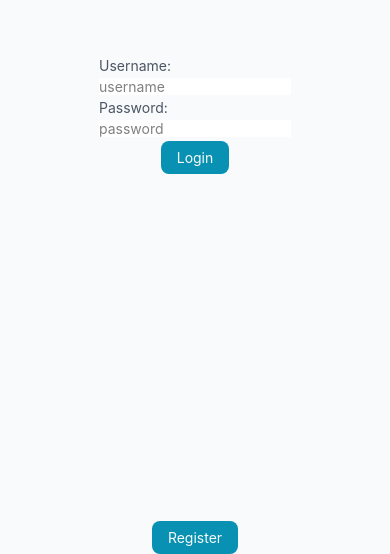
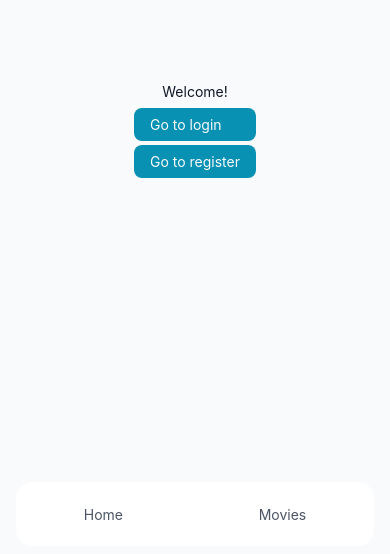
Before and after one commit to elinasamuelsson/Video-Game-Movie-Ratings-App, a React Native app in the folder react-native-app/: screen / in a window 390 px wide. Shown: the part 290-844 px from the top of the page. Built offline with nearby package versions, Linux system fonts and the light colour scheme; no server answers.

Commit message:
Minor layout changes, changing screen viewing permissions

```diff
--- a/react-native-app/App.tsx
+++ b/react-native-app/App.tsx
@@ -29,7 +29,6 @@ const RootStack = createNativeStackNavigator<RootStackParamList>({
 	},
 	screens: {
 		Home: {
-			if: userIsSignedIn,
 			screen: HomeScreen,
 		},
 		Login: {
@@ -47,6 +46,7 @@ const RootStack = createNativeStackNavigator<RootStackParamList>({
 			screen: MoviesScreen,
 		},
 		Movie: {
+			if: userIsSignedIn,
 			screen: MovieScreen,
 		},
 	},
@@ -56,14 +56,13 @@ const Navigation = createStaticNavigation(RootStack);
 
 function Root() {
 	const {isLoading} = useAuth();
-	const isSignedIn = userIsSignedIn();
 
 	if (isLoading) return null;
 
 	return (
 		<>
 			<Navigation ref={navigationRef} />
-			{isSignedIn && <Navbar />}
+			<Navbar />
 		</>
 	);
 }
--- a/react-native-app/components/Navbar.tsx
+++ b/react-native-app/components/Navbar.tsx
@@ -4,6 +4,7 @@ import {useSafeAreaInsets} from "react-native-safe-area-context";
 import {navigationRef} from "../hooks/navigationRef";
 import {useThemedStyles} from "../hooks/useTheme";
 import {Size, ColorTheme} from "../constants/theme";
+import {userIsSignedIn} from "../context/authContext";
 
 const createStyles = (theme: ColorTheme) =>
 	StyleSheet.create({
@@ -28,6 +29,8 @@ export default function Navbar() {
 	const styles = useThemedStyles(createStyles);
 	const insets = useSafeAreaInsets();
 
+	const isSignedIn = userIsSignedIn();
+
 	return (
 		<View style={[styles.bar, {bottom: insets.bottom + 8}]}>
 			<Pressable onPress={() => navigationRef.isReady() && navigationRef.navigate("Home")}>
@@ -36,9 +39,11 @@ export default function Navbar() {
 			<Pressable onPress={() => navigationRef.isReady() && navigationRef.navigate("Movies")}>
 				<Text style={styles.text}>Movies</Text>
 			</Pressable>
-			<Pressable onPress={() => navigationRef.isReady() && navigationRef.navigate("Profile")}>
-				<Text style={styles.text}>Profile</Text>
-			</Pressable>
+			{isSignedIn && (
+				<Pressable onPress={() => navigationRef.isReady() && navigationRef.navigate("Profile")}>
+					<Text style={styles.text}>Profile</Text>
+				</Pressable>
+			)}
 		</View>
 	);
 }
--- a/react-native-app/screens/HomeScreen.tsx
+++ b/react-native-app/screens/HomeScreen.tsx
@@ -1,7 +1,9 @@
-import {StyleSheet, Text, View} from "react-native";
+import {StyleSheet, Text, View, Pressable} from "react-native";
 
 import {useThemedStyles} from "../hooks/useTheme";
-import {ColorTheme} from "../constants/theme";
+import {ColorTheme, Size} from "../constants/theme";
+import {navigationRef} from "../hooks/navigationRef";
+import {userIsSignedIn} from "../context/authContext";
 
 const createStyles = (theme: ColorTheme) =>
 	StyleSheet.create({
@@ -13,15 +15,47 @@ const createStyles = (theme: ColorTheme) =>
 		},
 		text: {
 			color: theme.text,
+			marginBottom: Size.medium,
+		},
+		button: {
+			backgroundColor: theme.secondary,
+			borderColor: theme.border,
+			borderRadius: Size.medium,
+			paddingVertical: Size.medium,
+			paddingHorizontal: Size.large,
+			marginBottom: Size.small,
+
+			color: theme.background,
+		},
+		buttonText: {
+			color: theme.background,
 		},
 	});
 
 export default function LoginScreen() {
 	const styles = useThemedStyles(createStyles);
+	const isSignedIn = userIsSignedIn();
+
+	function navigateToLogin() {
+		navigationRef.navigate("Login");
+	}
+	function navigateToRegister() {
+		navigationRef.navigate("Register");
+	}
 
 	return (
 		<View style={[styles.container]}>
-			<Text style={styles.text}>Welcome back!</Text>
+			<Text style={styles.text}>Welcome!</Text>
+			{!isSignedIn && (
+				<View>
+					<Pressable style={styles.button} onPress={navigateToLogin}>
+						<Text style={styles.buttonText}>Go to login</Text>
+					</Pressable>
+					<Pressable style={styles.button} onPress={navigateToRegister}>
+						<Text style={styles.buttonText}>Go to register</Text>
+					</Pressable>
+				</View>
+			)}
 		</View>
 	);
 }
--- a/react-native-app/screens/MovieScreen.tsx
+++ b/react-native-app/screens/MovieScreen.tsx
@@ -2,9 +2,8 @@ import {Text, View, StyleSheet, Pressable} from "react-native";
 
 import {ColorTheme, Size} from "../constants/theme";
 import {useThemedStyles} from "../hooks/useTheme";
-import {NativeStackNavigationProp, NativeStackScreenProps} from "@react-navigation/native-stack";
+import {NativeStackScreenProps} from "@react-navigation/native-stack";
 import {RootStackParamList} from "../App";
-import {useNavigation} from "@react-navigation/native";
 import {navigationRef} from "../hooks/navigationRef";
 
 const createStyles = (theme: ColorTheme) =>
@@ -13,7 +12,7 @@ const createStyles = (theme: ColorTheme) =>
 			backgroundColor: theme.background,
 			flex: 1,
 			alignItems: "center",
-			justifyContent: "center",
+			justifyContent: "space-evenly",
 		},
 		text: {
 			color: theme.text,
--- a/react-native-app/screens/ProfileScreen.tsx
+++ b/react-native-app/screens/ProfileScreen.tsx
@@ -4,6 +4,7 @@ import * as SecureStore from "expo-secure-store";
 import {useThemedStyles} from "../hooks/useTheme";
 import {ColorTheme, Size} from "../constants/theme";
 import {useAuth} from "../context/authContext";
+import {SafeAreaInsetsContext, useSafeAreaInsets} from "react-native-safe-area-context";
 
 const createStyles = (theme: ColorTheme) =>
 	StyleSheet.create({
@@ -11,7 +12,10 @@ const createStyles = (theme: ColorTheme) =>
 			backgroundColor: theme.background,
 			flex: 1,
 			alignItems: "center",
-			justifyContent: "center",
+			justifyContent: "space-evenly",
+		},
+		text: {
+			color: theme.text,
 		},
 		button: {
 			backgroundColor: theme.secondary,
@@ -29,6 +33,7 @@ const createStyles = (theme: ColorTheme) =>
 
 export default function ProfileScreen() {
 	const styles = useThemedStyles(createStyles);
+	const insets = useSafeAreaInsets();
 	const {signOut} = useAuth();
 
 	async function logout() {
@@ -56,7 +61,11 @@ export default function ProfileScreen() {
 	}
 
 	return (
-		<View style={styles.container}>
+		<View style={[styles.container, {paddingTop: insets.top}, {paddingBottom: insets.bottom + 80}]}>
+			<View>
+				<Text style={styles.text}>User details</Text>
+				<Text style={styles.text}>User posted reviews</Text>
+			</View>
 			<Pressable style={styles.button} onPress={logout}>
 				<Text style={styles.buttonText}>Logout</Text>
 			</Pressable>
```
